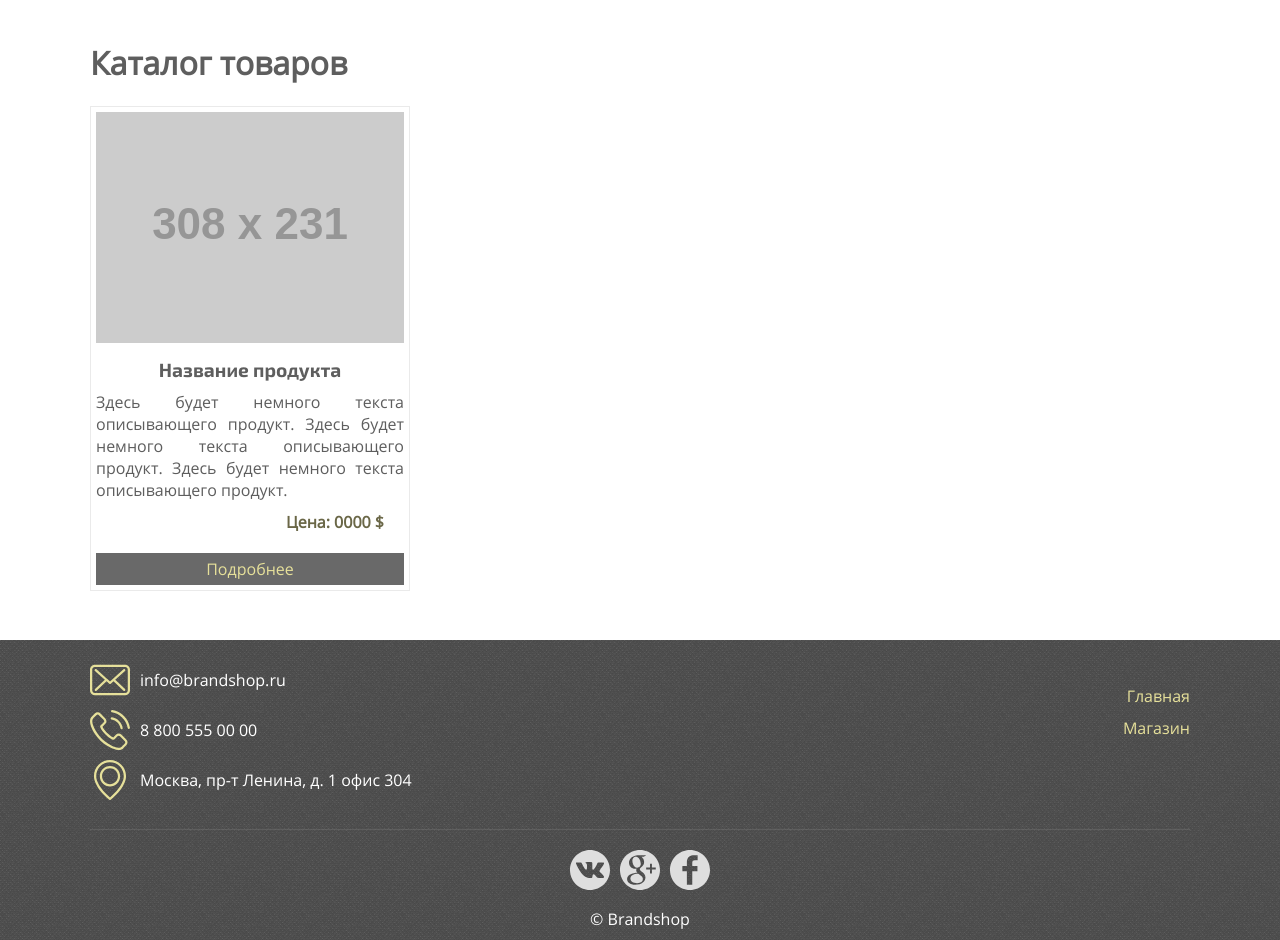
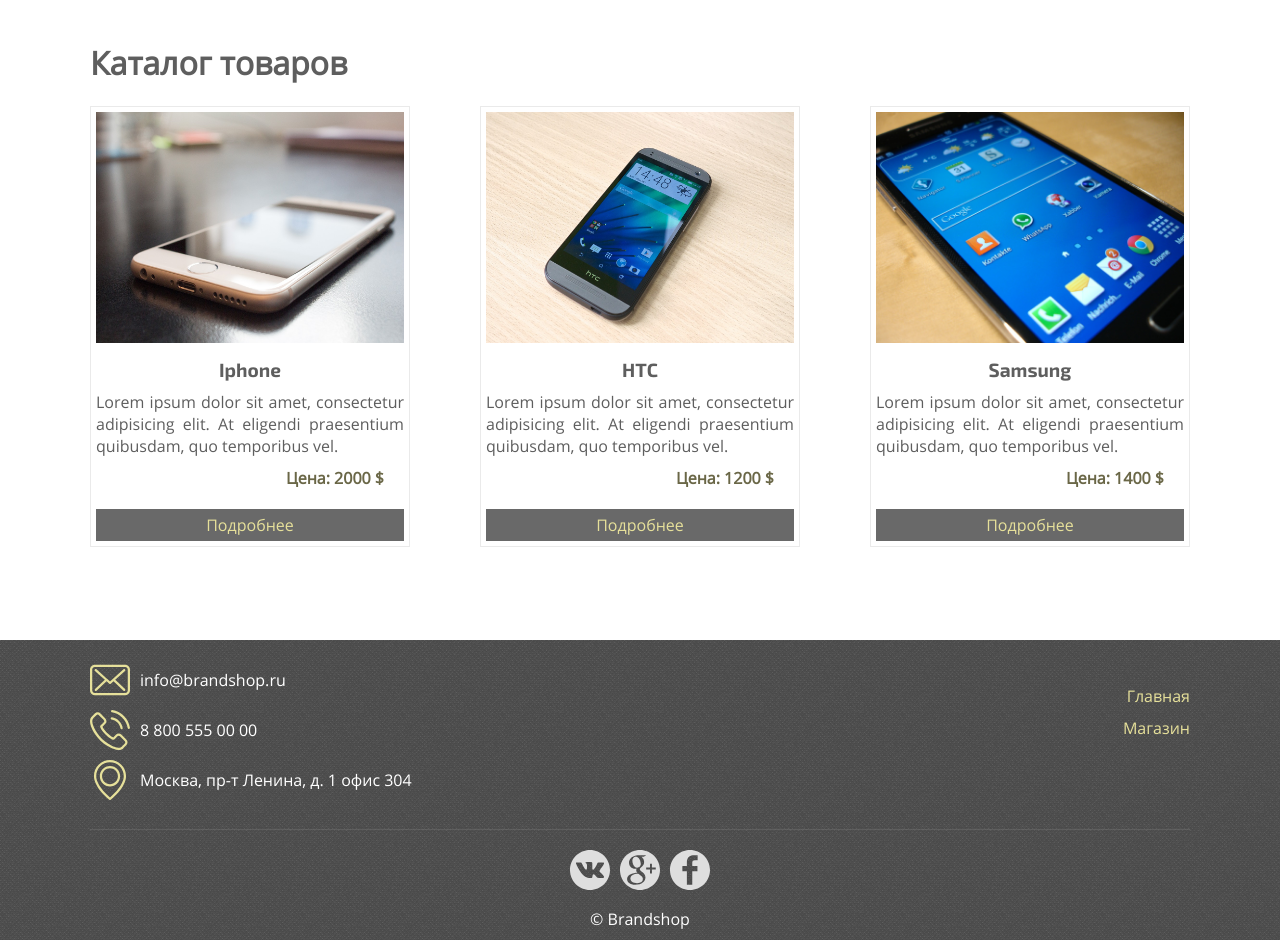
Before and after one commit to dimitos/brandshop, a PHP site: page /index.php?page=shop in a window 1280 px wide. Shown: the part 71-1011 px from the top of the page. Run offline with PHP 8.4, Linux system fonts and the light colour scheme; grey boxes labelled with a size stand in for pictures from a placeholder-image service; some libraries are stand-ins or nearby versions.

Commit message:
Подключили все три страницы

```diff
--- a/index.php
+++ b/index.php
@@ -29,21 +29,21 @@
             [
                 'id' => 1,
                 'name' => 'Iphone',
-                'desc' => 'Здесь будет описание для телефона Iphone',
+                'desc' => 'Lorem ipsum dolor sit amet, consectetur adipisicing elit. At eligendi praesentium quibusdam, quo temporibus vel.',
                 'img' => '/images/goods/iphone.jpg',
                 'price' => '2000 $',
             ],
             [
                 'id' => 2,
                 'name' => 'HTC',
-                'desc' => 'Здесь будет описание для HTC',
+                'desc' => 'Lorem ipsum dolor sit amet, consectetur adipisicing elit. At eligendi praesentium quibusdam, quo temporibus vel.',
                 'img' => '/images/goods/htc.jpg',
                 'price' => '1200 $',
             ],
             [
                 'id' => 3,
                 'name' => 'Samsung',
-                'desc' => 'Здесь будет описание для телефона Samsung',
+                'desc' => 'Lorem ipsum dolor sit amet, consectetur adipisicing elit. At eligendi praesentium quibusdam, quo temporibus vel.',
                 'img' => '/images/goods/samsung.jpg',
                 'price' => '1400 $',
             ]
@@ -56,7 +56,17 @@
         } elseif ($page == 'shop') {
             require('templates/shop.php');
         } elseif ($page == 'product') {
-            echo 'а тут у нас будет страница с открытым товаром';
+            $id = $_GET['id'];
+            $good =[];
+            foreach ($goods as $product)
+            {
+                if ($product['id'] == $id)
+                {
+                    $good = $product;
+                    break;
+                }
+            }
+            require('templates/openedProduct.php');
         }
     ?>
 
--- a/templates/shop.php
+++ b/templates/shop.php
@@ -1,22 +1,23 @@
 <h1>
     Каталог товаров
 </h1>
-
+<div>
+    <?php foreach ($goods as $good): ?>
         <div class="shopUnit">
-    <img src="http://placehold.it/308x231"/>
+            <img src="<?php echo $good['img']; ?>">
 
             <div class="shopUnitName">
-        Название продукта
+                <?php echo $good['name']; ?>
             </div>
             <div class="shopUnitShortDesc">
-        Здесь будет немного текста описывающего продукт.
-        Здесь будет немного текста описывающего продукт.
-        Здесь будет немного текста описывающего продукт.
+                <?php echo $good['desc']; ?>
             </div>
             <div class="shopUnitPrice">
-        Цена: 0000 $
+                Цена: <?php echo $good['price']; ?>
             </div>
-    <a href="#" class="shopUnitMore">
+            <a href="index.php?page=product&id=<?php echo $good['id']; ?>" class="shopUnitMore">
                 Подробнее
             </a>
         </div>
+    <?php endforeach; ?>
+</div>
```
Also changed, not shown: templates/openedProduct.php (+6 -6 lines). Lines whose indentation alone changed are shown as unchanged.
